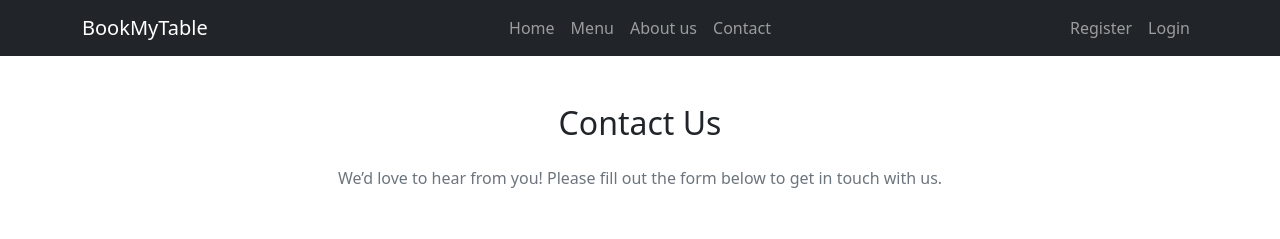
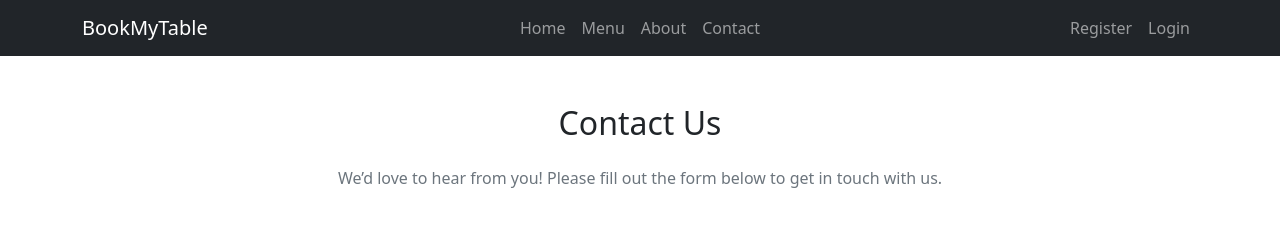
Before and after one commit to xttrust/BookMyTable, a Django app: page /contact/ in a window 1280 px wide. Shown: the top 239 px of the page. Run offline with Django 4.2, Linux system fonts and the light colour scheme.

```diff
--- a/bookings/settings.py
+++ b/bookings/settings.py
@@ -27,7 +27,7 @@ BASE_DIR = Path(__file__).resolve().parent.parent
 SECRET_KEY = os.environ.get('SECRET_KEY')
 
 # SECURITY WARNING: don't run with debug turned on in production!
-DEBUG = True
+DEBUG = False
 
 ALLOWED_HOSTS = [".codeinstitute-ide.net", ".herokuapp.com"]
 
--- a/templates/base.html
+++ b/templates/base.html
@@ -46,7 +46,7 @@
                         <a class="nav-link" href="{% url 'menu' %}">Menu</a>
                     </li>
                     <li class="nav-item">
-                        <a class="nav-link" href="#about_us">About us</a>
+                        <a class="nav-link" href="#about_us">About</a>
                     </li>
                     <li class="nav-item">
                         <a class="nav-link" href="{% url 'contact' %}">Contact</a>
```
